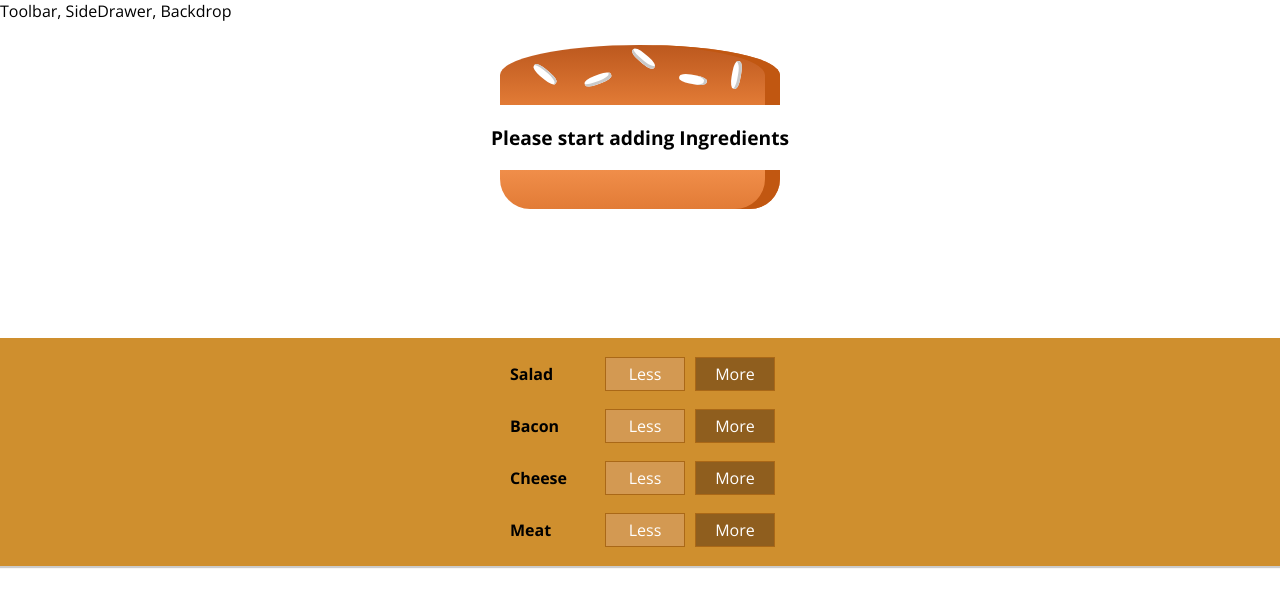
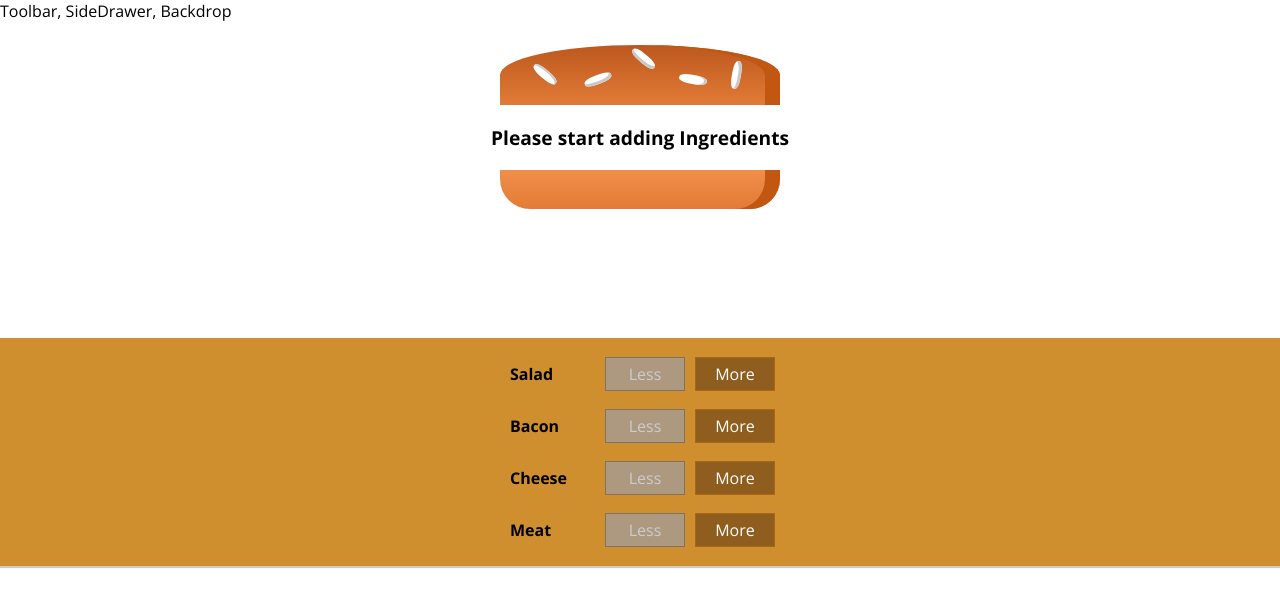
Before and after one commit to MisaelCalvillo/burger-maker-reactjs, a React app: page / in a window 1280 px wide. Shown: the top 606 px of the page. Built offline with nearby package versions, Linux system fonts and the light colour scheme.

Commit message:
React: Add functionality to remove ingredients

```diff
--- a/src/components/Burger/BuildControls/BuildControl/BuildControl.js
+++ b/src/components/Burger/BuildControls/BuildControl/BuildControl.js
@@ -5,7 +5,10 @@
 const buildControl = (props) => (
   <div className={classes.BuildControl}>
     <div className={classes.Label}>{props.label}</div>
-    <button className={classes.Less}>Less</button>
+    <button
+      className={classes.Less}
+      onClick={props.removed}
+      disabled={props.disabled}>Less</button>
     <button className={classes.More} onClick={props.added}>More</button>
   </div>
 );
--- a/src/components/Burger/BuildControls/BuildControls.js
+++ b/src/components/Burger/BuildControls/BuildControls.js
@@ -17,7 +17,9 @@
       <BuildControl
         key={ctrl.label}
         label={ctrl.label}
-        added={() => props.ingredientAdded(ctrl.type)} />
+        added={() => props.ingredientAdded(ctrl.type)}
+        removed={() => props.ingredientRemoved(ctrl.type)}
+        disabled={props.disabled[ctrl.type]} />
     ))}
   </div>
 );
--- a/src/containers/BurgerBuilder/BurgerBuilder.js
+++ b/src/containers/BurgerBuilder/BurgerBuilder.js
@@ -41,13 +41,42 @@
     });
   }
 
+  removeIngredientHandler = (type) => {
+    const oldCount = this.state.ingredients[type];
+    if (oldCount <= 0) {
+      return;
+    }
+    const updatedCount = oldCount - 1;
+    const updatedIngredients = {
+      ...this.state.ingredients
+    };
+    updatedIngredients[type] = updatedCount;
+    const priceDeduction = INGREDIENT_PRICES[type];
+    const oldPrice = this.state.totalPrice;
+    const newPrice = oldPrice - priceDeduction;
+
+    this.setState({
+      totalPrice: newPrice,
+      ingredients: updatedIngredients
+    });
+  }
+
   render() {
+    const disableInfo = {
+      ...this.state.ingredients
+    };
+
+    for (let key in disableInfo) {
+      disableInfo[key] = disableInfo[key] <= 0;
+    }
+
     return (
       <Aux>
         <Burger ingredients={this.state.ingredients} />
         <BuildControls
           ingredientAdded={this.addIngredientHandler}
-        />
+          ingredientRemoved={this.removeIngredientHandler}
+          disabled={disableInfo} />
       </Aux>
     );
   }
```
